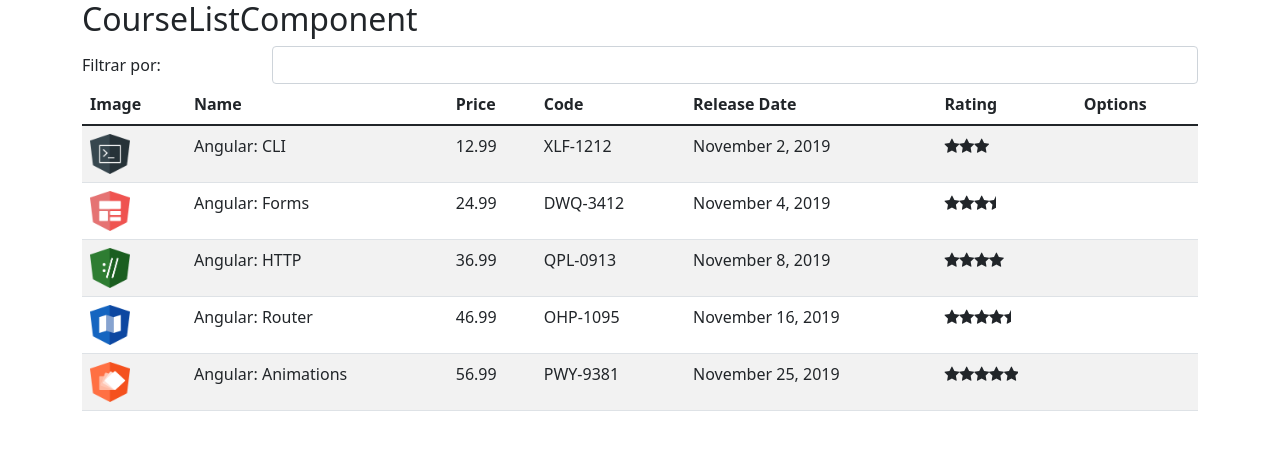
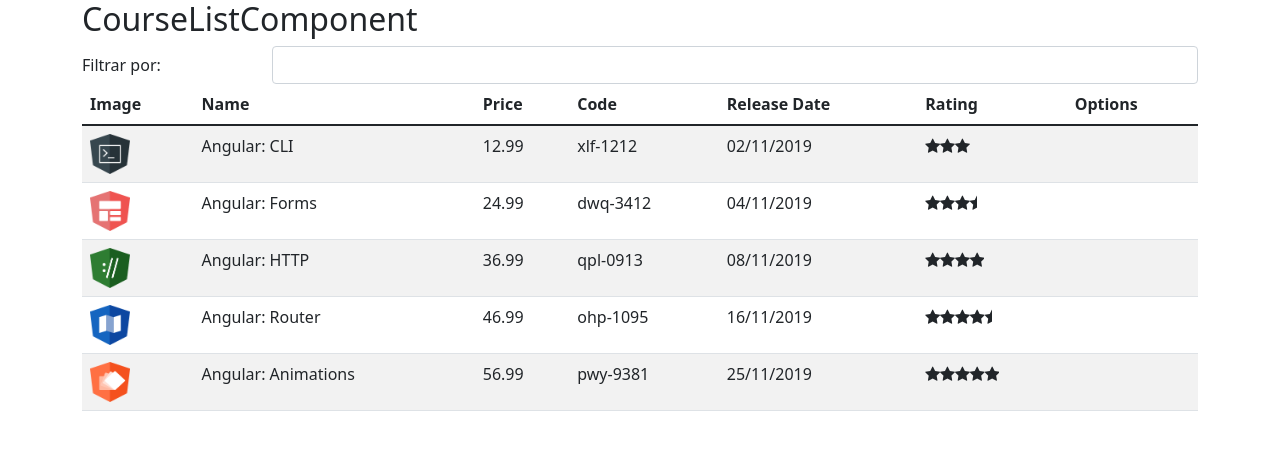
Before and after one commit to dyhalmeida/course-manager, an Angular app: page / in a window 1280 px wide. Shown: the top 450 px of the page. Built offline with nearby package versions, Linux system fonts and the light colour scheme.

Commit message:
Transformação/formatação de dados no template
Uso de PIPES nativos do Angular para formatar ou transformar
dados apresentados no template/view

```diff
--- a/src/app/courses/course-list.component.html
+++ b/src/app/courses/course-list.component.html
@@ -26,8 +26,8 @@
             </td>
             <td>{{ course.name }}</td>
             <td>{{ course.price }}</td>
-            <td>{{ course.code }}</td>
-            <td>{{ course.releaseDate }}</td>
+            <td>{{ course.code | lowercase }}</td>
+            <td>{{ course.releaseDate | date : 'dd/MM/yyyy' }}</td>
             <td>
                 <app-star [rating]="course.rating"></app-star>
             </td>
```
